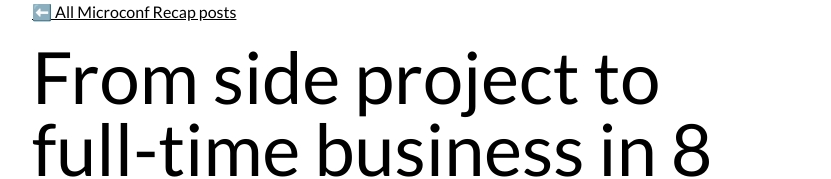
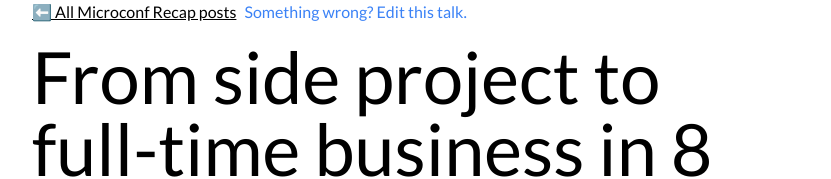
Before and after one commit to christiangenco/recap, a Next.js app: page /abi-noda in a window 1280 px wide. Shown: the top 179 px of the page, without its empty margins (224-1055 px from the left). Built offline with nearby package versions, Linux system fonts and the light colour scheme; no server answers.

Commit message:
add edit button

```diff
--- a/components/Talk.js
+++ b/components/Talk.js
@@ -35,6 +35,15 @@ export default function Talk({ frontmatter, slug, markdown }) {
         <a className="my-6 underline">⬅️ All Microconf Recap posts</a>
       </Link>
 
+      <a
+        href={`https://github.com/christiangenco/recap/blob/main/talks/${slug}.md`}
+        target="_blank"
+        rel="noreferrer"
+        className=" ml-2 hover:underline text-blue-500"
+      >
+        Something wrong? Edit this talk.
+      </a>
+
       <h1 className="text-7xl my-4">{title}</h1>
 
       <Speaker speaker={speaker} />
```
